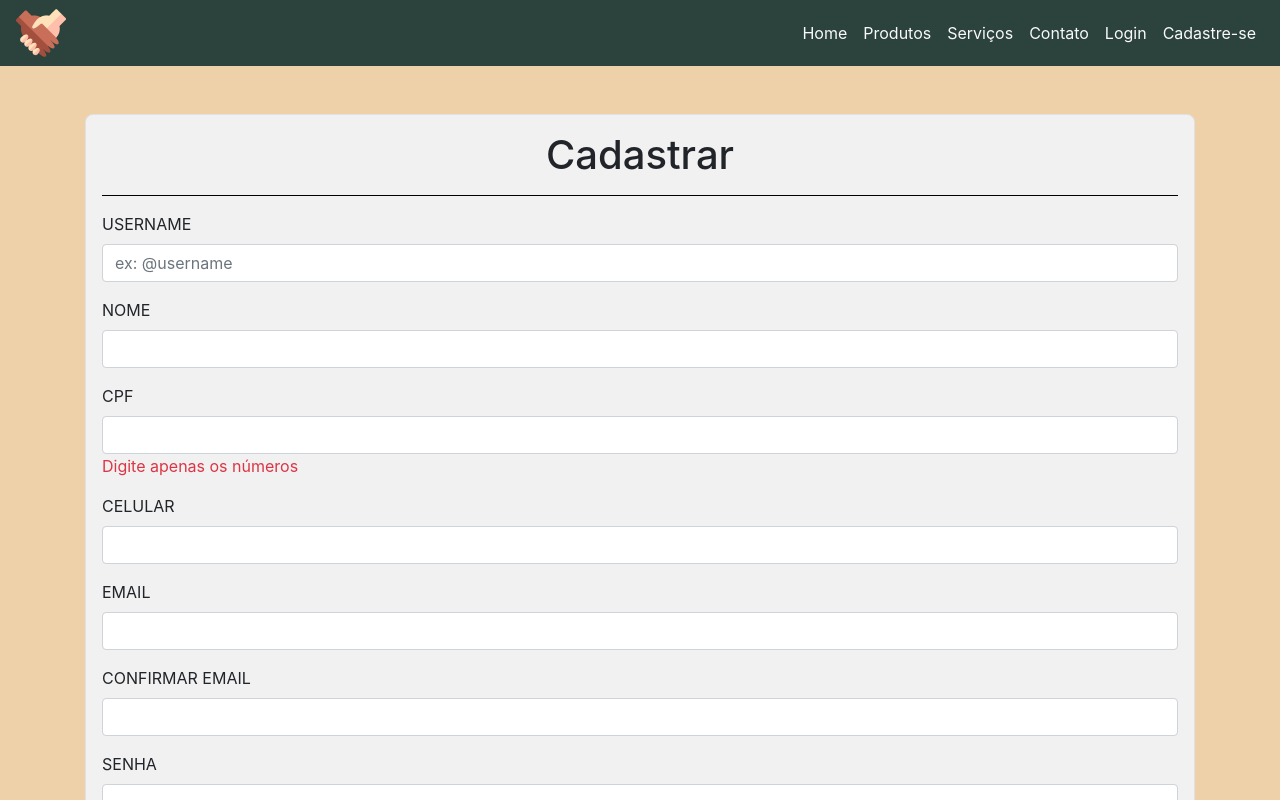
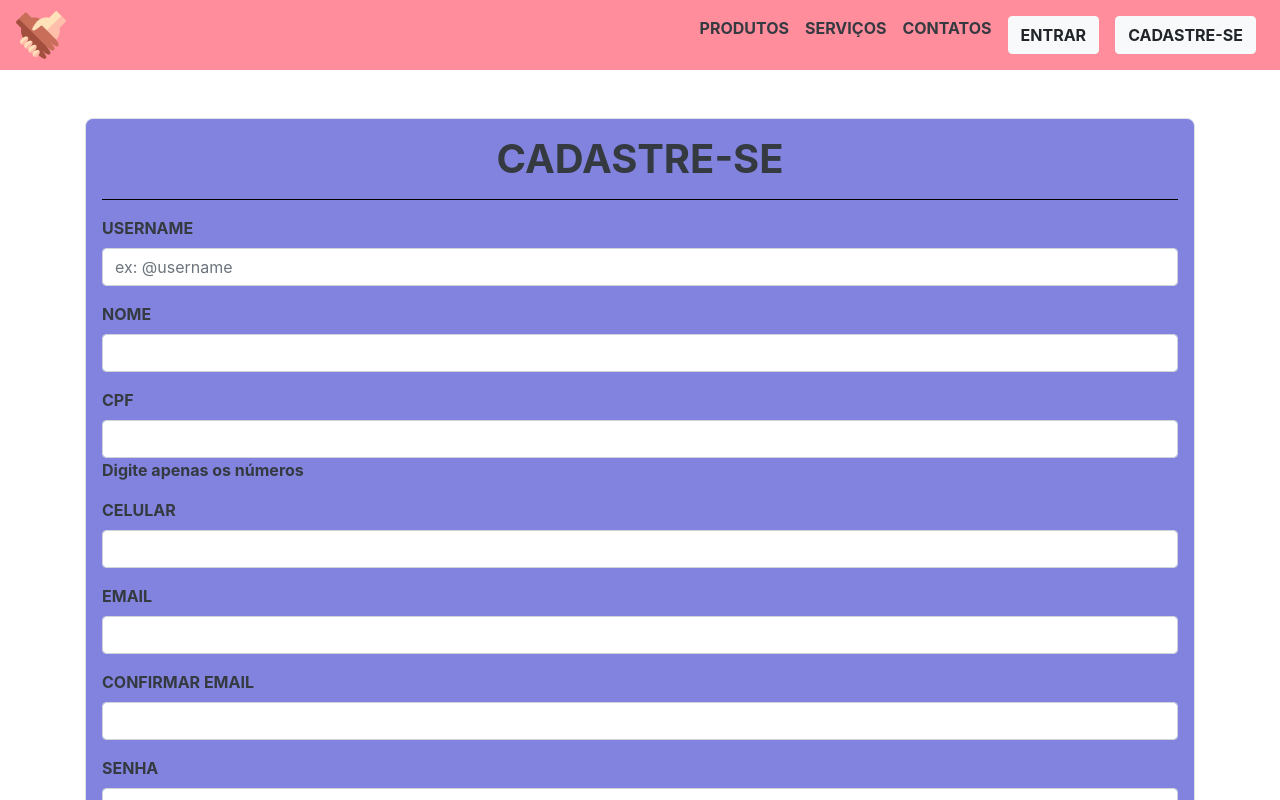
Before and after one commit to grupo9recode/squad09, a React (Create React App) app: page /cadastrese in a window 1280 px wide. Shown: the top 800 px of the page. Built offline with nearby package versions, Linux system fonts and the light colour scheme.

Commit message:
Nova tabela de cores

```diff
--- a/src/Componentes/Menu/Menu.css
+++ b/src/Componentes/Menu/Menu.css
@@ -1,6 +1,6 @@
 .menu-container{
-    background-color: #2C423D;
-    color: aliceblue;
+    background-color:#ff8d9c;
+    color: black;
     text-align: center;
 }
 
--- a/src/Componentes/Menu/MenuAberto.js
+++ b/src/Componentes/Menu/MenuAberto.js
@@ -9,23 +9,21 @@ const MenuAberto = () => {
                 </button>
                 <div className="collapse navbar-collapse menu-links" id="navbarNav">
                     <ul className="navbar-nav">
+
                         <li className="nav-item active">
-                            <a className="nav-link text-light" href="/" to='/'>Home<span className="sr-only">(current)</span></a>
+                            <a className="nav-link text-dark font-weight-bold" href="/produtos" to='/produtos'>PRODUTOS<span className="sr-only">(current)</span></a>
                         </li>
                         <li className="nav-item active">
-                            <a className="nav-link text-light" href="/produtos" to='/produtos'>Produtos<span className="sr-only">(current)</span></a>
+                            <a className="nav-link text-dark font-weight-bold" href="/servicos" to='/servicos'>SERVIÇOS<span className="sr-only">(current)</span></a>
                         </li>
                         <li className="nav-item active">
-                            <a className="nav-link text-light" href="/servicos" to='/servicos'>Serviços<span className="sr-only">(current)</span></a>
+                            <a className="nav-link text-dark font-weight-bold" href="/contato" to='/contato'>CONTATOS <span className="sr-only">(current)</span></a>
                         </li>
                         <li className="nav-item active">
-                            <a className="nav-link text-light" href="/contato" to='/contato'>Contato <span className="sr-only">(current)</span></a>
+                            <a className="nav-link text-dark font-weight-bold" href="/login" to='/login'><button type="button" class="btn btn-light font-weight-bold">ENTRAR</button><span className="sr-only">(current)</span></a>
                         </li>
                         <li className="nav-item active">
-                            <a className="nav-link text-light" href="/login" to='/login'>Login<span className="sr-only">(current)</span></a>
-                        </li>
-                        <li className="nav-item active">
-                            <a className="nav-link text-light" href="/cadastrese" to='cadastrese'>Cadastre-se<span className="sr-only">(current)</span></a>
+                            <a className="nav-link text-dark font-weight-bold" href="/cadastrese" to='cadastrese'><button type="button" class="btn btn-light font-weight-bold">CADASTRE-SE</button><span className="sr-only">(current)</span></a>
                         </li>
                     </ul>
                 </div>
--- a/src/Pages/Cadastrese.js
+++ b/src/Pages/Cadastrese.js
@@ -31,44 +31,45 @@ const Cadastrese = () => {
 
     return (
         <>
+
             <Menu/>
             <div className="container ">
                 <div className="mt-5 mb-5 p-3  border box-menu">
-                    <h1 className="text-center">Cadastrar</h1><hr></hr>
+                    <h1 className="text-center text-dark font-weight-bold ">CADASTRE-SE</h1><hr></hr>
                 <form action='/login' onSubmit={pegarDados}>
                     <div className="mb-3">
-                        <label for="username" className="form-label">USERNAME</label>
+                        <label for="username" className="form-label text-dark font-weight-bold">USERNAME</label>
                         <input type="text" className="form-control" id="username" name="username" placeholder="ex: @username"/>
                     </div>
                     <div className="mb-3">
-                        <label for="nome" className="form-label">NOME</label>
+                        <label for="nome" className="form-label text-dark font-weight-bold">NOME</label>
                         <input type="text" className="form-control" id="nome" name="nome" />
                     </div>
                     <div className="mb-3">
-                        <label for="cpf" className="form-label">CPF</label>
+                        <label for="cpf" className="form-label text-dark font-weight-bold">CPF</label>
                         <input type="number" maxlength="11" className="form-control" id="cpf" name="cpf" />
-                        <span className="text-danger">Digite apenas os números</span>
+                        <span className="text-danger text-dark font-weight-bold">Digite apenas os números</span>
                     </div>
 
 
                     <div className="mb-3">
-                        <label for="celular" className="form-label">CELULAR</label>
+                        <label for="celular" className="form-label text-dark font-weight-bold">CELULAR</label>
                         <input type="text" className="form-control" id="celular" name="celular" required/>
                     </div>
                     <div className="mb-3">
-                        <label for="email" className="form-label">EMAIL</label>
+                        <label for="email" className="form-label text-dark font-weight-bold">EMAIL</label>
                         <input type="text" className="form-control" id="email" name="email" required />
                     </div>
                     <div className="mb-3">
-                        <label for="confirmaemail" className="form-label">CONFIRMAR EMAIL</label>
+                        <label for="confirmaemail" className="form-label text-dark font-weight-bold">CONFIRMAR EMAIL</label>
                         <input type="text" className="form-control" id="confirmaemail" name="confirmaemail" />
                     </div>
                     <div className="mb-3">
-                        <label for="senha" className="form-label">SENHA</label>
+                        <label for="senha" className="form-label text-dark font-weight-bold">SENHA</label>
                         <input type="password" className="form-control" id="senha" name="senha" />
                     </div>
                     <div className="mb-3 text-center">
-                        <button type="submit" className="btn btn-primary btn-lg" onClick={Enviar} >Registrar</button>
+                        <button type="submit" className="btn btn-light text-dark font-weight-bold" onClick={Enviar} >CADASTRAR</button>
                     </div>
                 </form>
                 </div>
--- a/src/Pages/Contato.js
+++ b/src/Pages/Contato.js
@@ -9,23 +9,25 @@ const Contato = () => {
             <Menu />
             <div className='container container-fluid'>
             <div className='d mt-5  p-3  border box-menu'>
-                <h1 className='text-center'>Contato</h1>
+                <h1 className='text-center text-dark font-weight-bold'>ENTRE EM CONTATO CONOSCO</h1>
                 <hr/>
                 <form action='' method=''>
-                    <div className="form-group">
-                        <label for="nome">Nome</label>
+                    <div className="form- text-dark font-weight-bold">
+                        <label for="nome">NOME</label>
                         <input type="name" className="form-control" id="nome" placeholder="Digite seu nome" />
                     </div>
-                    <div className="form-group">
-                        <label for="email">Email address</label>
+                    <br/>
+                    <div className="form- text-dark font-weight-bold">
+                        <label for="email">E-MAIL</label>
                         <input type="email" className="form-control" id="email" placeholder="name@example.com" />
                     </div>
-
-                    <div className="form-group">
-                        <label for="mensagem">Example textarea</label>
+                    <br/>
+                    <div className="form- text-dark font-weight-bold">
+                        <label for="mensagem">MENSAGEM</label>
                         <textarea className="form-control" id="mensagem" rows="3"></textarea>
                     </div>
-                    <button type='submit' className='btn btn-lg  btn-primary'>Enviar</button>
+                    <br/>
+                    <button type='submit' className='btn btn-light text-dark font-weight-bold'>ENVIAR</button>
                 </form>
                 </div>
                 </div>
--- a/src/Pages/Css/App.css
+++ b/src/Pages/Css/App.css
@@ -1,3 +1,3 @@
 body{
-    background-color: #EFD1A9;
+    background-color:#ffffff;
 }
--- a/src/Pages/Css/Cadastrese.css
+++ b/src/Pages/Css/Cadastrese.css
@@ -1,4 +1,4 @@
 .box-menu{
-    background-color: #F1F1F1 ;
+    background-color: #ff8d9c;
     border-radius: 8px;
 }
--- a/src/Pages/Css/Home.css
+++ b/src/Pages/Css/Home.css
@@ -4,8 +4,8 @@
 .sobre-projeto{
     width: 100%;
     height: 200px;
-    background-color: #2C423D;
-    color: aliceblue;
+    background-color:#8183df;
+    color: black;
     align-content: center;
     border-radius: 8px;
     text-align: center;
--- a/src/Pages/Css/Login.css
+++ b/src/Pages/Css/Login.css
@@ -1,5 +1,5 @@
 .box-menu{
-    background-color: #F1F1F1 ;
+    background-color: #8183df ;
     border-radius: 8px;
 
 }
--- a/src/Pages/Login.js
+++ b/src/Pages/Login.js
@@ -21,24 +21,24 @@ const Login = () => {
             <Menu/>
             <div className="container ">
                 <div className="mt-5  p-3 border box-menu">
-                    <h1 className="text-center">Login</h1>
+                    <h1 className="text-center text-dark font-weight-bold">FAZER LOGIN</h1>
                     <hr/>
                 <form action='' method='get' >
                     <div className="mb-3">
-                        <label for="email" className="form-label">Email</label>
+                        <label for="email" className="form-label text-dark font-weight-bold">Email</label>
                         <input type="email" className="form-control" id="email" name="email" />
                     </div>
                     <div className="mb-3">
-                        <label for="senha" className="form-label">Senha</label>
+                        <label for="senha" className="form-label text-dark font-weight-bold">Senha</label>
                         <input type="password" className="form-control" id="senha" name="senha" />
                     </div>
                     <div className="mb-3 d-flex">
                         <div>
-                            <a href="/esqueciminhasenha" className="nav-link">Esqueci minha senha</a>
-                            <a href="/cadastrese" className="nav-link">Cadastre-se</a>
+                            <a href="/esqueciminhasenha" className="nav-link text-dark font-weight-bold">Esqueci minha senha</a>
+                            <a href="/cadastrese" className="nav-link text-dark font-weight-bold">Cadastre-se</a>
                         </div>
                         <div className="ml-auto mt-4">
-                                <button type="submit" onClick={validar} className="btn btn-primary btn-lg">Login</button>
+                                <button type="submit" onClick={validar} className="btn btn-light text-dark font-weight-bold">ENTRAR</button>
                         </div>
                     </div>
                 </form>
```
Also changed, not shown: src/Imagens/LOGOOO.png (added), 1 other file (tests, documents, lock files or other folders).
